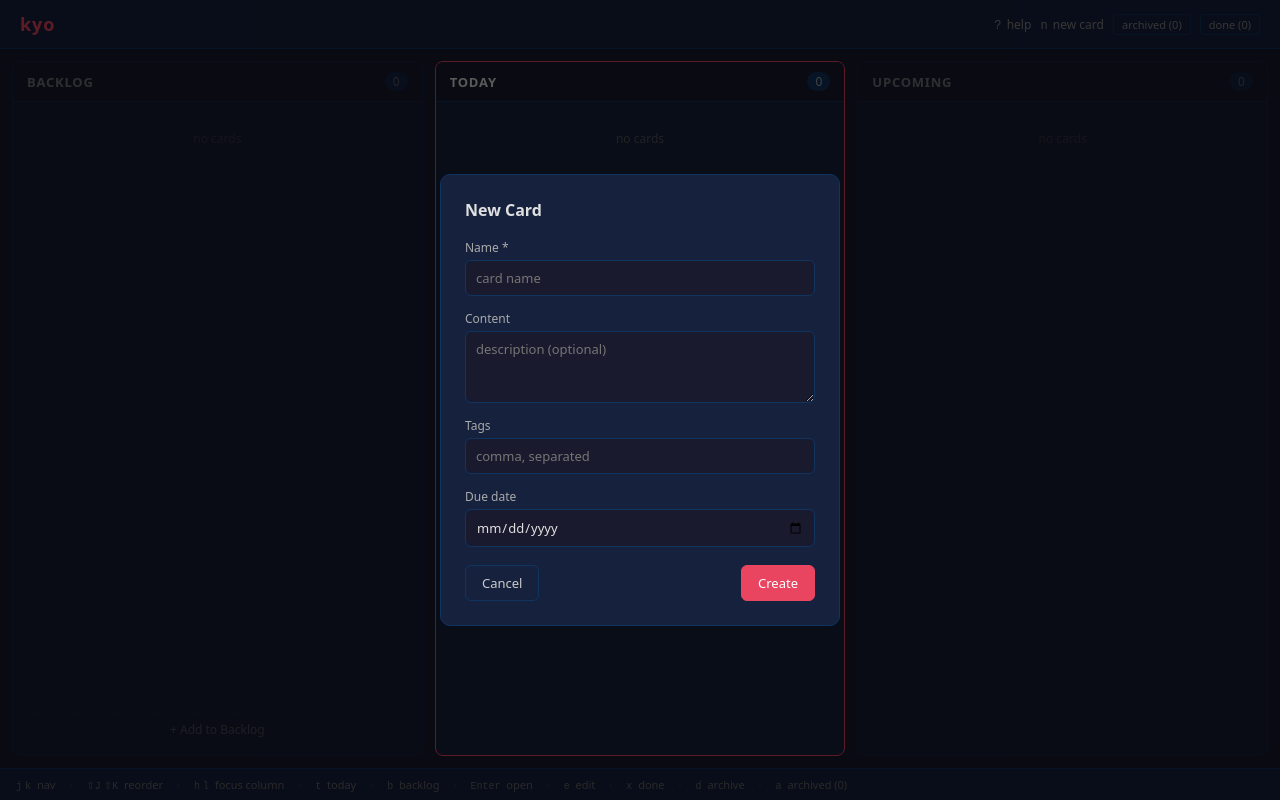
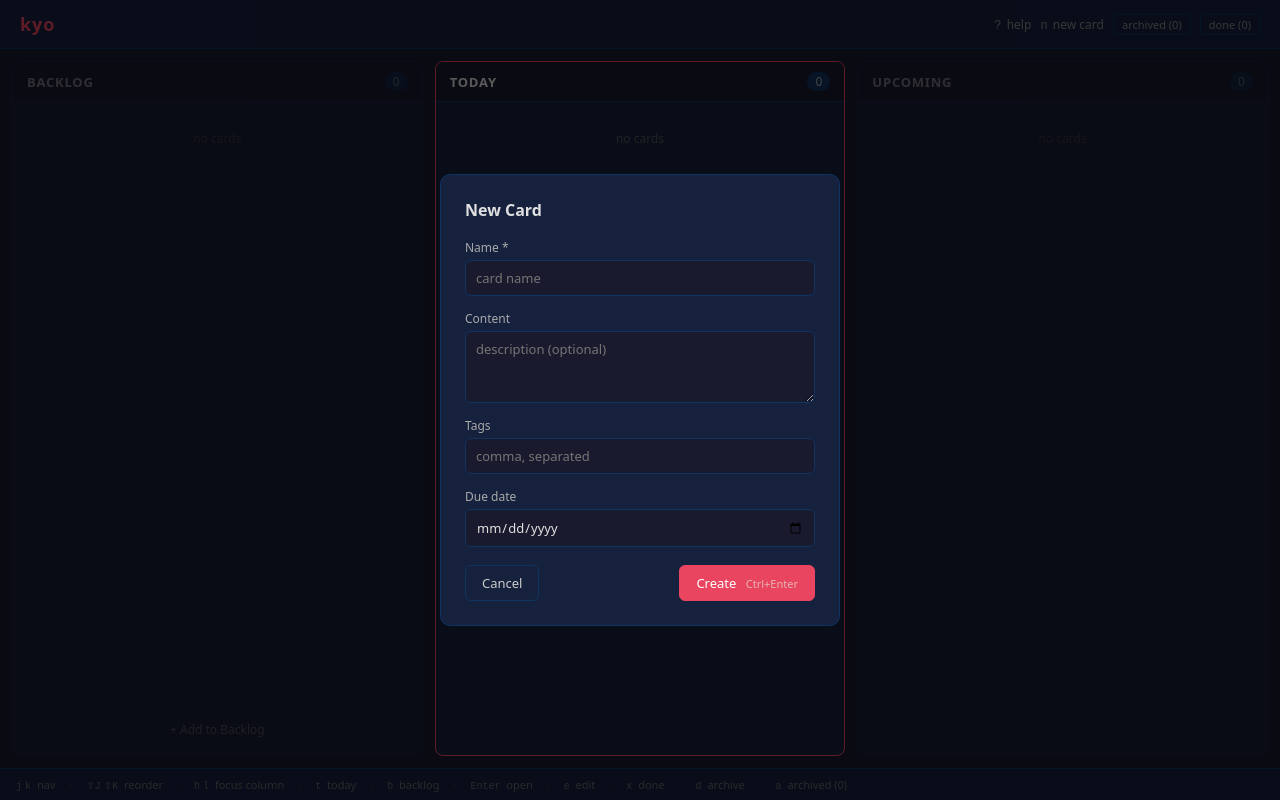
Before and after one commit to erickgnavar/kyo, a SvelteKit app: page / in a window 1280 px wide. Both pictures are taken after a click on the button "+ Add to Backlog". Built offline with nearby package versions, Linux system fonts and the light colour scheme.

Commit message:
style: show shortcut inside save button

```diff
--- a/src/routes/+page.svelte
+++ b/src/routes/+page.svelte
@@ -338,7 +338,12 @@
       />
       <div class="dialog-actions">
         <button type="button" class="btn" onclick={() => (showNewDialog = false)}>Cancel</button>
-        <button type="button" class="btn primary" onclick={submitNewCard}>Create</button>
+        <button type="button" class="btn primary" onclick={submitNewCard}>
+          Create
+          <span class="shortcut-hint"
+            >{navigator.platform.includes("Mac") ? "⌘Enter" : "Ctrl+Enter"}</span
+          >
+        </button>
       </div>
     </div>
   </div>
@@ -358,7 +363,12 @@
       />
       <div class="dialog-actions">
         <button type="button" class="btn" onclick={() => (showEditDialog = false)}>Cancel</button>
-        <button type="button" class="btn primary" onclick={submitEdit}>Save</button>
+        <button type="button" class="btn primary" onclick={submitEdit}>
+          Save
+          <span class="shortcut-hint"
+            >{navigator.platform.includes("Mac") ? "⌘Enter" : "Ctrl+Enter"}</span
+          >
+        </button>
       </div>
     </div>
   </div>
@@ -784,6 +794,12 @@
     background: #d63851;
   }
 
+  .btn .shortcut-hint {
+    font-size: 11px;
+    margin-left: 6px;
+    color: #e6b3b3;
+  }
+
   /* --- help --- */
   .help-dialog {
     min-width: 360px;
```
